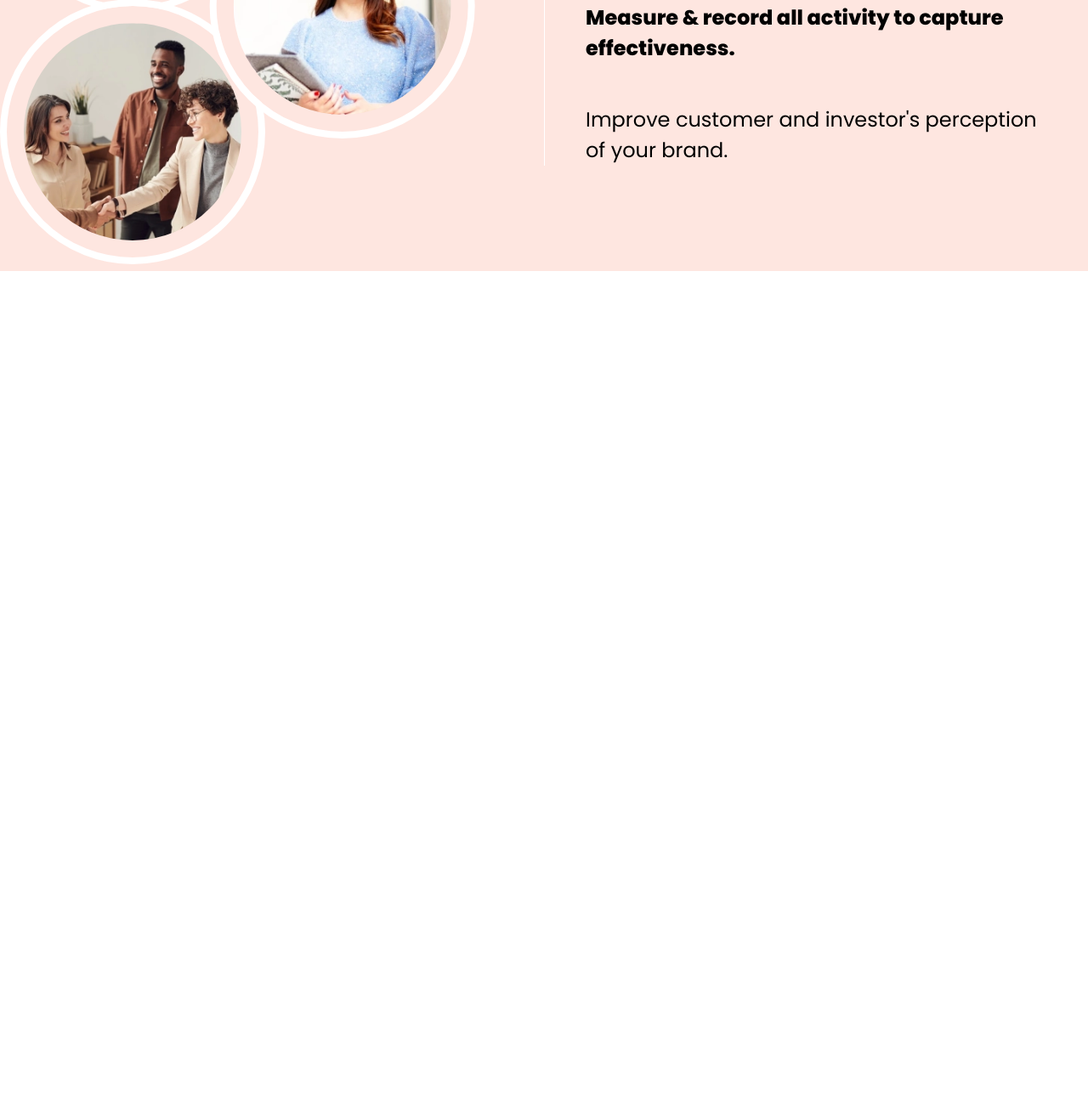
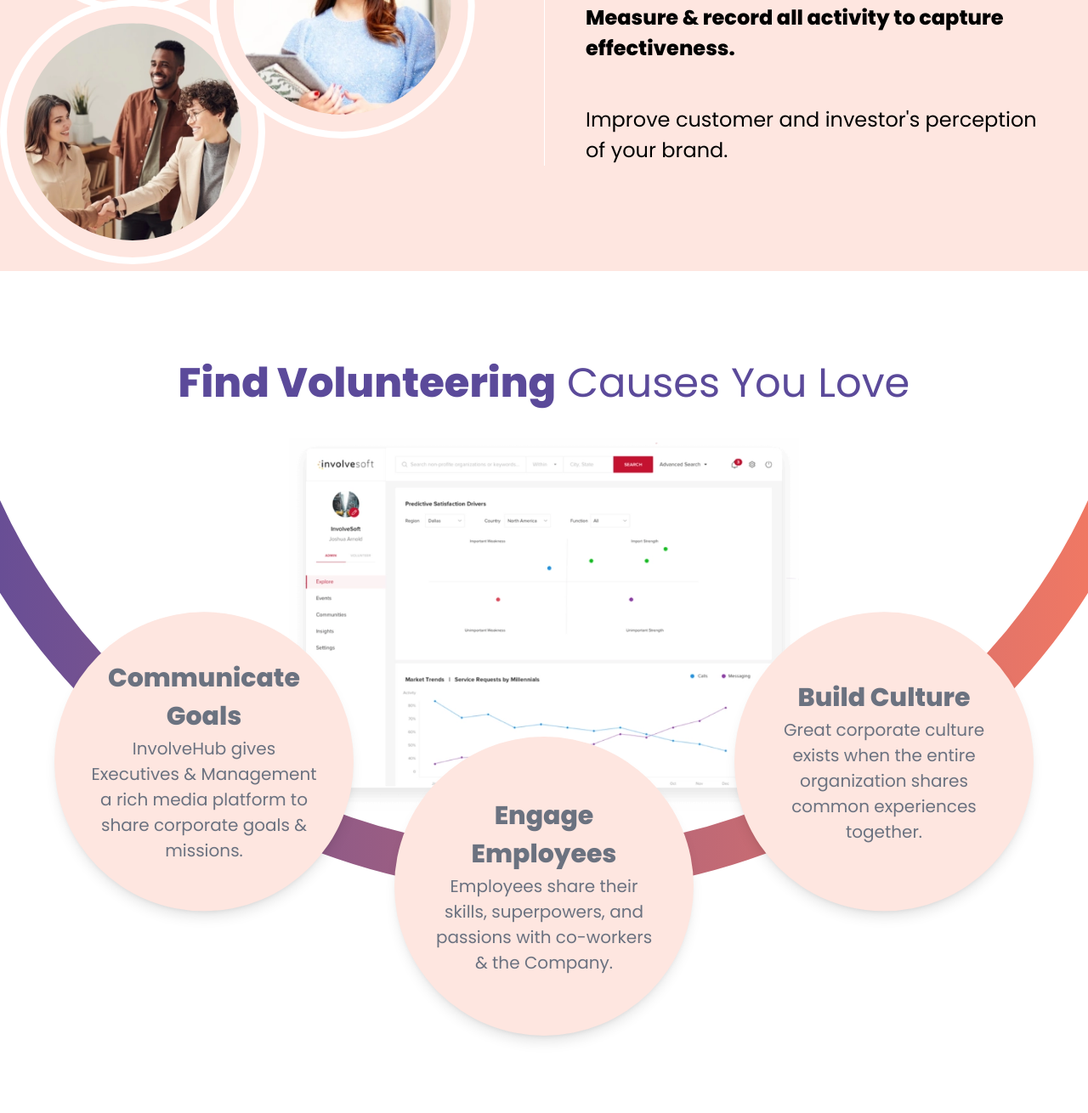
Before and after one commit to chome-codebranch/involvehub-home-new-design, a website built with Vite: page src/index.html in a window 1280 px wide. Shown: the part 4644-5954 px from the top of the page at 85% size. Before the commit the page ends 4963 px from the top, so only its background shows below. Built offline with nearby package versions, Linux system fonts and the light colour scheme.

Commit message:
Comunications section.

```diff
--- a/src/index.html
+++ b/src/index.html
@@ -63,7 +63,10 @@
                             </a>
                         </li>
                         <li class="whitespace-nowrap">
-                            <a @click="$store.menu.close()" href="#">
+                            <a
+                                @click="$store.menu.close()"
+                                href="#comunications"
+                            >
                                 Comunications
                             </a>
                         </li>
@@ -107,7 +110,7 @@
                             <a href="#solutions">Solutions</a>
                         </li>
                         <li class="whitespace-nowrap">
-                            <a href="#">Comunications</a>
+                            <a href="#comunications">Comunications</a>
                         </li>
                         <li class="whitespace-nowrap">
                             <a href="#">Social Media</a>
@@ -504,6 +507,66 @@
                     </div>
                 </div>
             </section>
+            <section id="comunications" class="w-full min-h-[100vh] pt-24 pb-4">
+                <div class="w-full text-center">
+                    <p class="text-primary text-3xl md:text-5xl">
+                        <span class="font-bold">Find Volunteering</span>
+                        Causes You Love
+                    </p>
+                </div>
+                <div
+                    class="w-full h-auto py-7 bg-white flex flex-col items-center bg-[url('/img/illustrations/background_line.svg')] lg:bg-[url('/img/illustrations/arch.svg')] bg-auto bg-center lg:bg-[center_top_-12rem] bg-no-repeat"
+                >
+                    <div class="w-full flex flex-col items-center">
+                        <img class="w-150" src="/img/ss_section.webp" alt="" />
+                    </div>
+
+                    <div
+                        class="relative grid grid-cols-1 gap-10 lg:gap-0 lg:grid-cols-3 max-w-full w-300 justify-items-center"
+                    >
+                        <div
+                            class="p-10 flex flex-col justify-center items-center shadow-lg w-80 md:w-91 z-10 aspect-square bg-secondary-50 rounded-full lg:-translate-y-1/1.5"
+                        >
+                            <p
+                                class="text-gray-500 text-center text-2xl md:text-3xl font-bold"
+                            >
+                                Communicate Goals
+                            </p>
+                            <p class="text-gray-500 text-center md:text-xl">
+                                InvolveHub gives Executives & Management a rich
+                                media platform to share corporate goals &
+                                missions.
+                            </p>
+                        </div>
+                        <div
+                            class="p-10 flex flex-col justify-center items-center shadow-lg w-80 md:w-91 z-10 aspect-square bg-secondary-50 rounded-full lg:-translate-y-1/4"
+                        >
+                            <p
+                                class="text-gray-500 text-center text-2xl md:text-3xl font-bold"
+                            >
+                                Engage Employees
+                            </p>
+                            <p class="text-gray-500 text-center md:text-xl">
+                                Employees share their skills, superpowers, and
+                                passions with co-workers & the Company.
+                            </p>
+                        </div>
+                        <div
+                            class="p-10 flex flex-col justify-center items-center shadow-lg w-80 md:w-91 z-10 aspect-square bg-secondary-50 rounded-full lg:-translate-y-1/1.5"
+                        >
+                            <p
+                                class="text-gray-500 text-center text-2xl md:text-3xl font-bold"
+                            >
+                                Build Culture
+                            </p>
+                            <p class="text-gray-500 text-center md:text-xl">
+                                Great corporate culture exists when the entire
+                                organization shares common experiences together.
+                            </p>
+                        </div>
+                    </div>
+                </div>
+            </section>
         </main>
         <div
             class="w-full fixed bottom-4 flex justify-center z-50 pointer-events-none"
--- a/tailwind.config.cjs
+++ b/tailwind.config.cjs
@@ -45,6 +45,9 @@ module.exports = {
                 },
             },
             spacing: {
+                "1/1.5": "66.666667%",
+                "1/3": "33.333333%",
+                "1/5": "20%",
                 "1/6": "16.666667%",
                 "1/10": "10%",
             },
@@ -65,9 +68,18 @@ module.exports = {
                 1000: "1000",
             },
             width: {
+                "91": "22rem",
                 100: "25rem",
                 150: "37.5rem",
                 200: "50rem",
+                250: "62.5rem",
+                300: "75rem",
+            },
+            height: {
+                100: "25rem",
+                150: "37.5rem",
+                200: "50rem",
+                250: "62.5rem",
                 300: "75rem",
             },
         },
```
Also changed, not shown: src/img/illustrations/arch.svg (added), src/img/illustrations/arch1.svg (added), src/img/illustrations/background_arc.svg (added), src/img/illustrations/background_line.svg (added).
